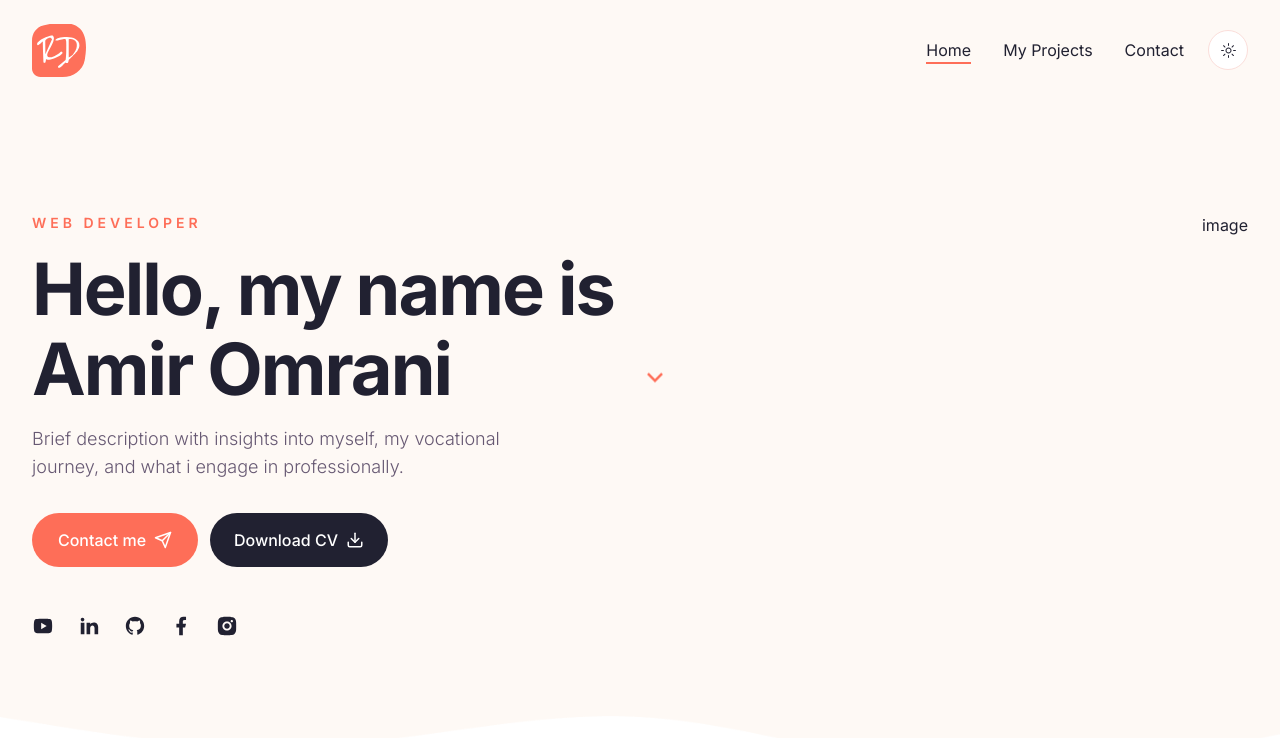
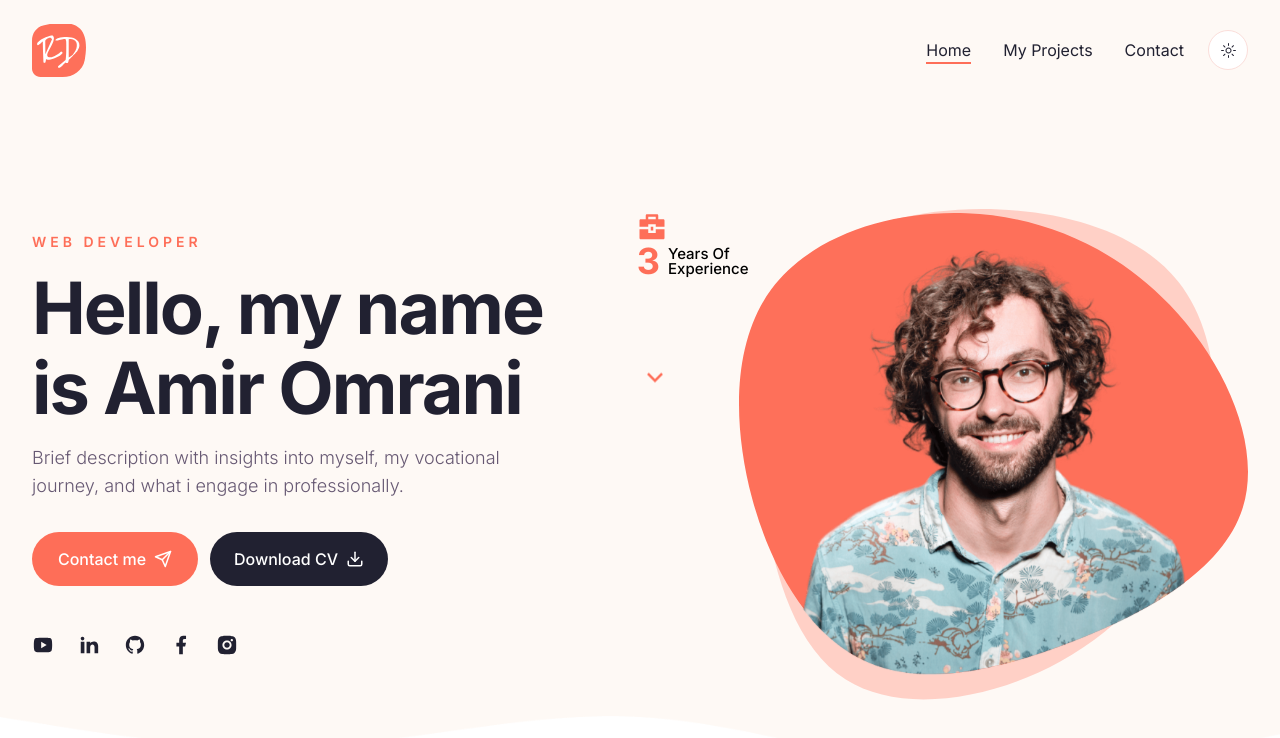
Before and after one commit to Amirshoeibiomrani/portfolio-in-2025, a Next.js app: page / in a window 1280 px wide. Shown: the top 738 px of the page. Built offline with nearby package versions, Linux system fonts and the light colour scheme.

Commit message:
now depressing and after Debug >>> 11020

```diff
--- a/app/globals.css
+++ b/app/globals.css
@@ -73,3 +73,7 @@
   .subtitle {
     @apply text-muted-foreground text-lg mb-8 font-light
   }
+
+  .badge{
+    @apply z-10 w-[200px] bg-white h-[68px] dark:backdrop-blur-[44px] shadow-2xl p-4 rounded-[10px] flex items-center gap-x-4;
+  }
--- a/components/Badge.jsx
+++ b/components/Badge.jsx
@@ -1,8 +1,22 @@
-import React from 'react'
 
-function Badge() {
+'use client'
+
+import CountUp from "react-countup"
+
+function Badge({containerStyles,icon,endCountNum,endCountText,badgeText}) {
   return (
-    <div>Badge</div>
+    <div className={`badge${containerStyles}`}>
+      <div className="text-3xl text-primary">        {icon}        </div>
+      <div className="flex items-center gap-x-2">
+        <div className="text-4xl leading-none font-bold text-primary">
+          <CountUp end={endCountNum} delay={1} duration={4} />
+          {endCountText}
+        </div>
+        <div className="max-w-[70px] leading-none text-[15px] font-medium text-black">
+          {badgeText}
+        </div>
+      </div>
+    </div>
   )
 }
 
--- a/components/DevImg.jsx
+++ b/components/DevImg.jsx
@@ -1,8 +1,11 @@
-import React from 'react'
+import Image from 'next/image'
 
-function DevImg() {
+
+function DevImg({containerStyles, imgSrc}) {
   return (
-    <div>DevImg</div>
+    <div className={`${containerStyles}`}>
+      <Image src={imgSrc} fill priority alt='' />
+    </div>
   )
 }
 
--- a/components/Hero.jsx
+++ b/components/Hero.jsx
@@ -10,6 +10,7 @@ import {RiBriefcase4Fill, RiTeamFill, RiTodoFill, RiArrowDownSLine} from "react-
 // components
 import DevImg from "./DevImg"
 import Socials from "./Socials"
+import Badge from "./Badge"
 
 function Hero() {
   return (
@@ -39,7 +40,13 @@ function Hero() {
                     <Socials  containerStyles="flex gap-x-6 mx-auto xl:mx-0  " iconsStyles='text-foreground text-[22px] hover:text-primary transition-all  ' />
                 </div>
                 {/* image */}
-                <div className="hidden xl:flex relative">image</div>
+                <div className="hidden xl:flex relative">
+                    {/* badge 1 */}
+                    <Badge containerStyles='absolute top-[24%] -left-[5rem]' icon={<RiBriefcase4Fill />} endCountNum={3} badgeText='Years Of Experience' />
+                    <div className="bg-hero_shape2_light dark:bg-hero_shape2_dark w-[500px] h-[500px] bg-no-repeat absolute -top-1 -right-2 "></div>
+                    <DevImg containerStyles="bg-hero_shape w-[510px] h-[462px] bg-no-repeat relative bg-bottom"
+                    imgSrc="/hero/Developer.png" />
+                </div>
             </div>
             {/* icon */}
             <div className="hidden md:flex absolute left-2/4 bottom-44 xl:bottom-1/2 animate-bounce">
```
